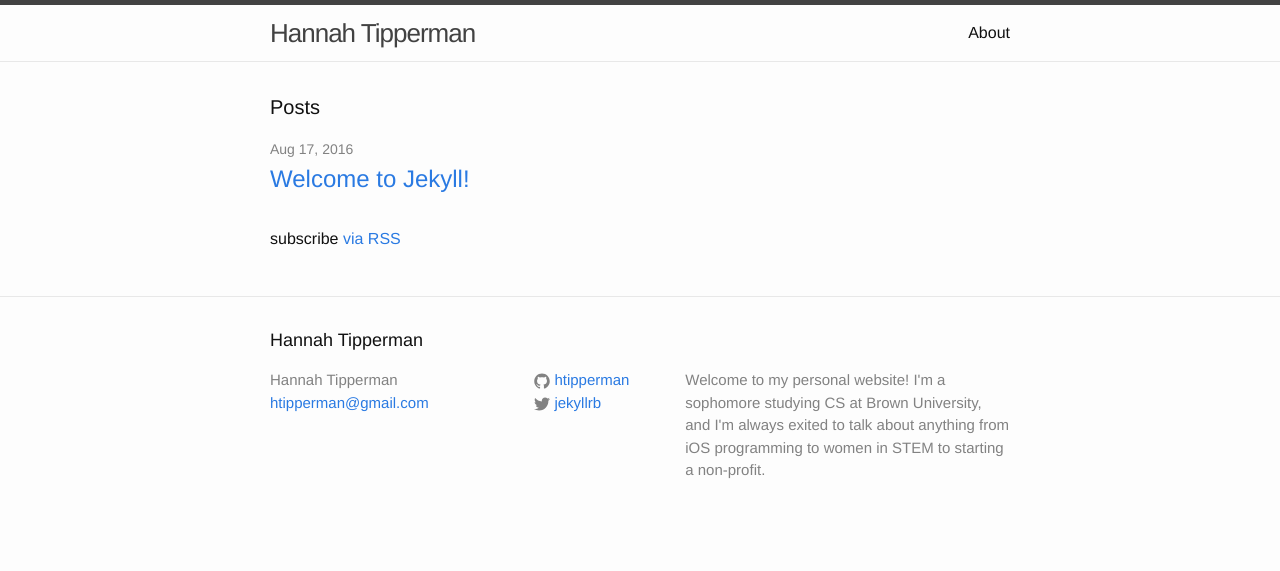
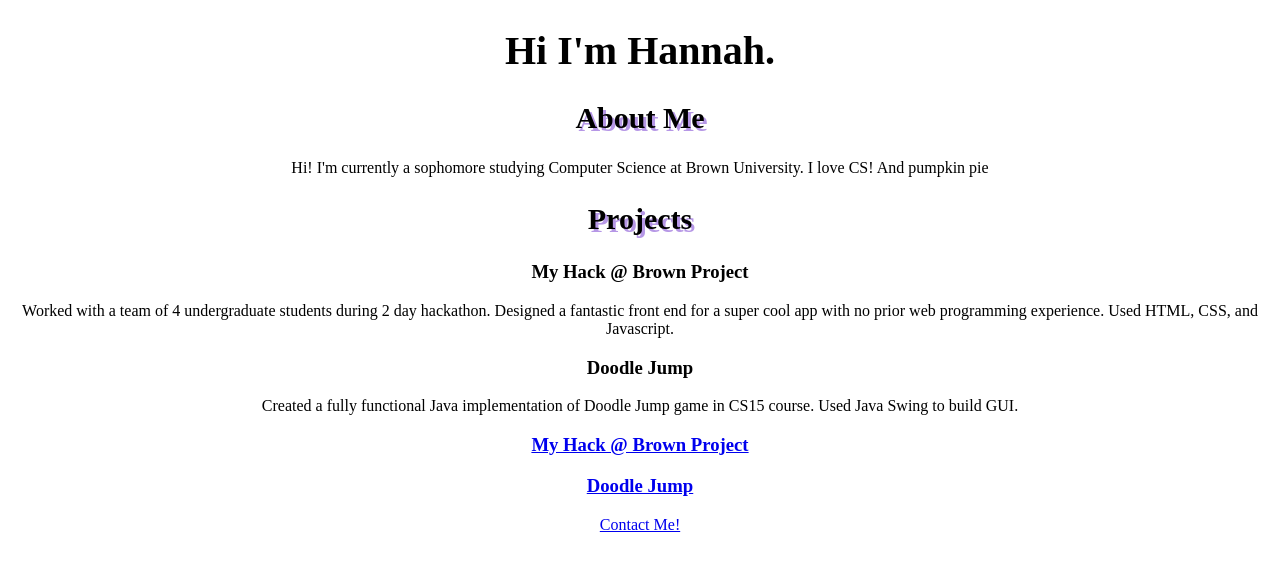
Before and after one commit to htipperman/htipperman.github.io, a Jekyll site: the page index.html, which Jekyll copies as it is, in a window 1280 px wide. Shown: the top 571 px of the page. Built offline with Jekyll 4.4.1, drawn with Linux system fonts in a browser that asks for light colours.

Commit message:
first commit

```diff
--- a/index.html
+++ b/index.html
@@ -1,23 +1,26 @@
----
-layout: default
----
+<!doctype html>
 
-<div class="home">
+<html>
+<head>
+  <title>Website Title Here!</title>
+  <link rel="stylesheet" href="styles.css">
+</head>
 
-  <h1 class="page-heading">Posts</h1>
+<body>
+<h1>Hi I'm Hannah.</h1>
 
-  <ul class="post-list">
-    {% for post in site.posts %}
-      <li>
-        <span class="post-meta">{{ post.date | date: "%b %-d, %Y" }}</span>
+   <h2>About Me</h2>
 
-        <h2>
-          <a class="post-link" href="{{ post.url | prepend: site.baseurl }}">{{ post.title }}</a>
-        </h2>
-      </li>
-    {% endfor %}
-  </ul>
+    <p> Hi! I'm currently a sophomore studying Computer Science at Brown University. I love CS! And pumpkin pie </p>
 
-  <p class="rss-subscribe">subscribe <a href="{{ "/feed.xml" | prepend: site.baseurl }}">via RSS</a></p>
+    <h2>Projects</h2>
+    <h3>My Hack @ Brown Project</h3>
+    <p>Worked with a team of 4 undergraduate students during 2 day hackathon. Designed a fantastic front end for a super cool app with no prior web programming experience. Used HTML, CSS, and Javascript.</p>
+    <h3>Doodle Jump</h3>
+    <p>Created a fully functional Java implementation of Doodle Jump game in CS15 course. Used Java Swing to build GUI.</p>
+    <h3><a href="http://github.com">My Hack @ Brown Project</a></h3>
 
-</div>
+<h3><a href="http://github.com">Doodle Jump</a></h3>
+<a href="mailto: hwei@cs.brown.edu">Contact Me!</a>
+</body>
+</html>
--- /dev/null
+++ b/styles.css
@@ -0,0 +1,81 @@
+body {
+	padding: 0;
+	margin: 0;
+	font-family: Montserrat;
+	text-align: center;
+}
+
+h1 {
+	font-size:40px;
+}
+h2 {
+	font-size: 30px;
+	text-shadow: 3px 3px 0 #B697E6;
+}
+
+#header {
+	background-color: #CAB1F0;
+	padding:80px;
+	margin-bottom:50px;
+}
+
+#header h1, #header h2 {
+	color: #ffffff;
+	text-shadow: 3px 3px 0 #7B4CC2;
+}
+
+#about {
+	margin-bottom: 50px;
+}
+
+#about_content {
+	display:inline-block;
+	width: 800px;
+	height: 150px;
+}
+
+#about_content img {
+	float:left;
+	width: 120px;
+	margin-right: 50px;
+	border-radius: 100px;
+	border: 10px solid #CAB1F0;
+}
+
+#about_text {
+	padding-top:50px;
+	text-align: left;
+}
+
+#projects {
+	margin-bottom: 50px;
+}
+
+#projects p {
+	width: 500px;
+	display:inline-block;
+}
+
+#projects a {
+	color: #573091;
+}
+
+#projects a:hover {
+	color: #431B80;
+}
+
+#contact {
+	background-color: #CAB1F0;
+	padding:80px;
+}
+
+#contact a {
+	color: #ffffff;
+	text-decoration: none;
+	padding: 20px;
+	background: #573091;
+}
+
+#contact a:hover {
+	background: #431B80;
+}
```
